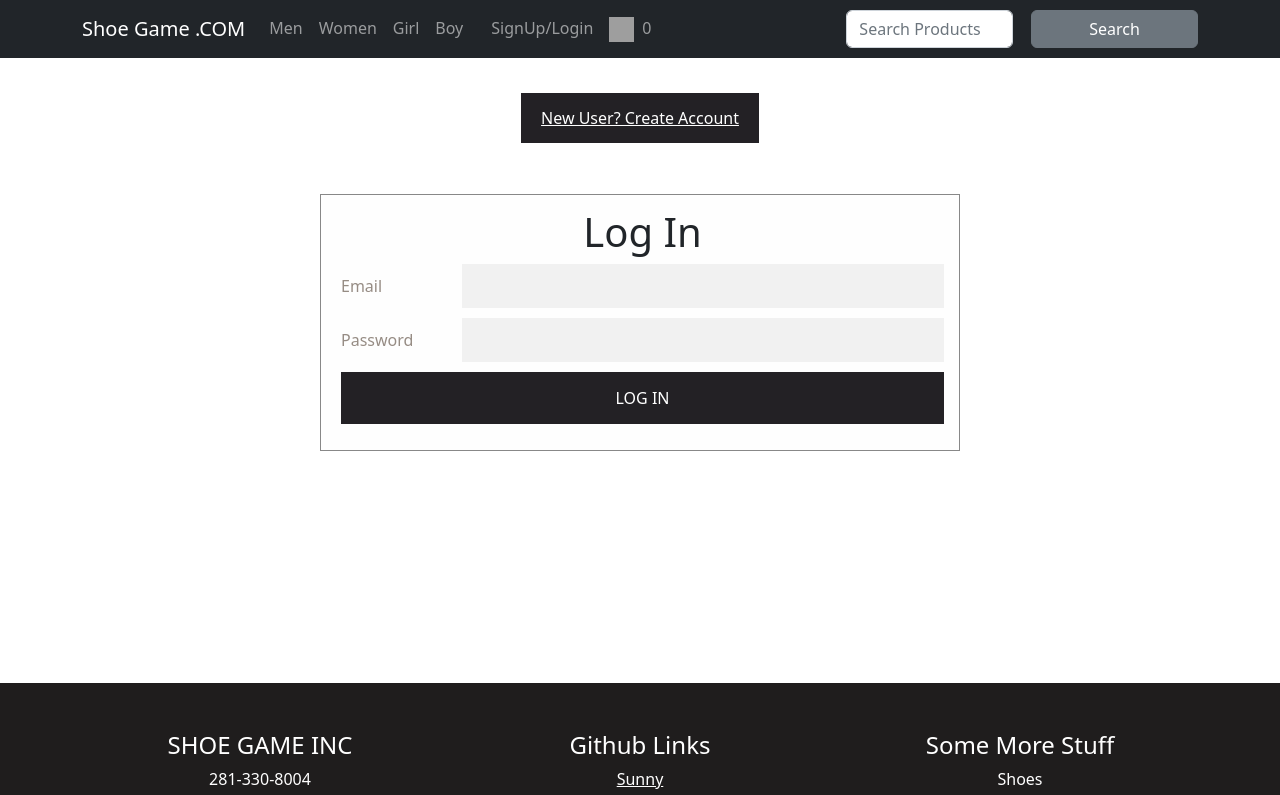
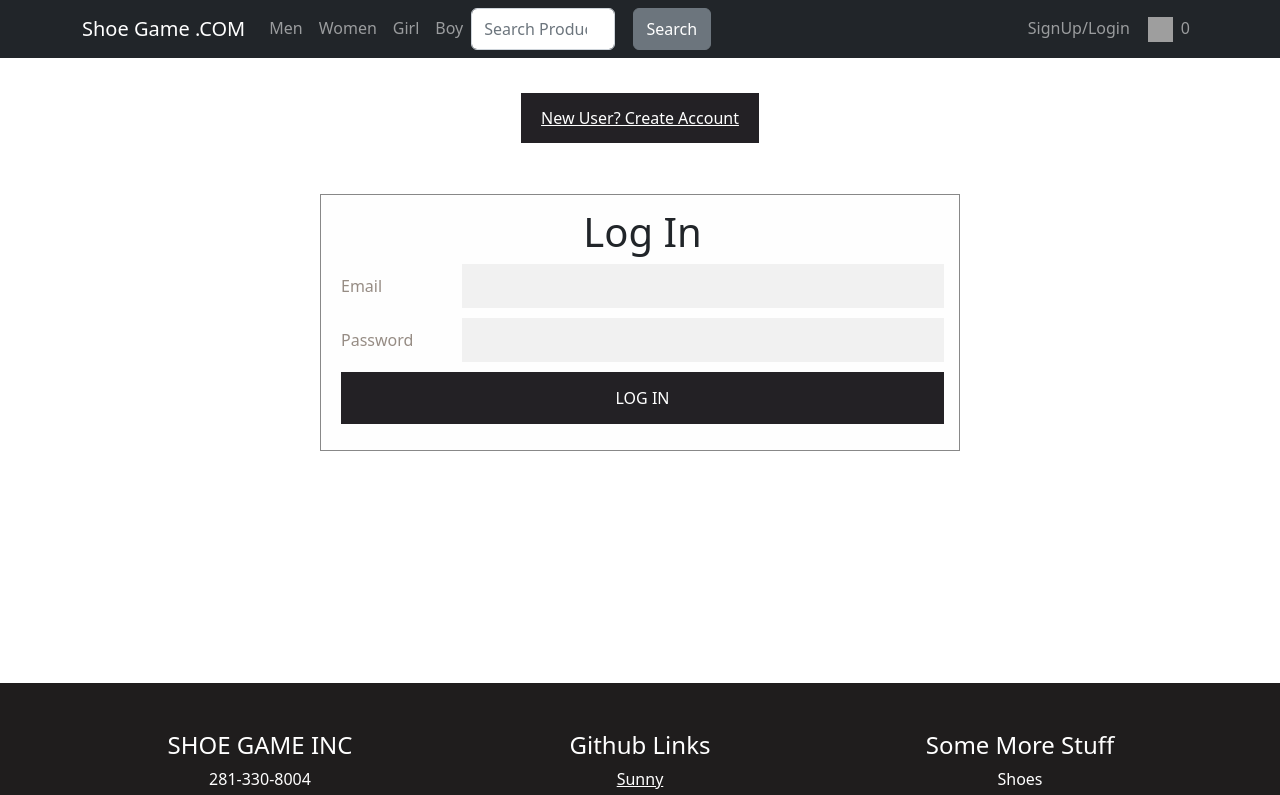
Before and after one commit to Jmccaster/JJSS_Final, a React (Create React App) app in the folder frontend/: page /login in a window 1280 px wide. Shown: the top 795 px of the page. Built offline with nearby package versions, Linux system fonts and the light colour scheme; grey boxes are pictures that could not be loaded.

Commit message:
Nav bar styling update

```diff
--- a/frontend/src/Components/NavBar.jsx
+++ b/frontend/src/Components/NavBar.jsx
@@ -1,7 +1,133 @@
+// // Nav Bar
+// import React, { Component } from "react";
+// import {
+//   Navbar,
+//   Nav,
+//   NavDropdown,
+//   Container,
+//   Form,
+//   FormControl,
+//   Button,
+// } from "react-bootstrap";
+// import { Link } from "react-router-dom";
+// import * as userService from "./../utilities/users-service";
+// import Search from "./Search";
+
+// function NavBar({ user, setUser, cart, setGender, setSearchProducts }) {
+//   // Create a function responsible for login the user out
+//   const handleLogOut = async (e) => {
+//     // Call the logout function
+
+//     userService.logOut();
+
+//     // Set the user back to null
+//     setUser(null);
+//   };
+//   return (
+//     <nav>
+//       <Navbar bg="dark" variant={"dark"}>
+//         <Container>
+//           <Navbar.Brand as={Link} to="/api/products">
+//             Shoe Game .COM
+//           </Navbar.Brand>
+//           <Navbar.Toggle aria-controls="basic-navbar-nav" />
+//           <Navbar.Collapse id="basic-navbar-nav">
+//             <Nav className="me-auto">
+//               <Nav.Link
+//                 as={Link}
+//                 to="/api/products/men"
+//                 name="men"
+//                 onClick={(e) => {
+//                   console.log("TARGET NAME IS");
+//                   console.log(e.target.name);
+//                   return setGender(e.target.name);
+//                 }}
+//               >
+//                 Men
+//               </Nav.Link>
+//               <br />
+//               <Nav.Link
+//                 as={Link}
+//                 to="/api/products/women"
+//                 name="women"
+//                 onClick={(e) => {
+//                   console.log(e.target.name);
+//                   return setGender(e.target.name);
+//                 }}
+//               >
+//                 Women
+//               </Nav.Link>
+//               <br />
+//               <Nav.Link
+//                 as={Link}
+//                 to="/api/products/girl"
+//                 name="girl"
+//                 onClick={(e) => {
+//                   console.log(e.target.name);
+//                   return setGender(e.target.name);
+//                 }}
+//               >
+//                 Girl
+//               </Nav.Link>
+//               <br />
+//               <Nav.Link
+//                 as={Link}
+//                 to="/api/products/boy"
+//                 name="boy"
+//                 onClick={(e) => {
+//                   console.log(e.target.name);
+//                   return setGender(e.target.name);
+//                 }}
+//               >
+//                 Boy
+//               </Nav.Link>
+//               <Container className="d-flex justify-content-end">
+//                 {user ? (
+//                   <>
+//                     <Navbar.Text>
+//                       Welcome {user.newUser?.name || user.currentUser?.name}
+//                     </Navbar.Text>
+
+//                     <Nav.Link
+//                       to=""
+//                       onClick={() => {
+//                         return handleLogOut();
+//                       }}
+//                     >
+//                       Log Out
+//                     </Nav.Link>
+//                   </>
+//                 ) : (
+//                   <Nav.Link as={Link} to="/login">
+//                     SignUp/Login
+//                   </Nav.Link>
+//                 )}
+//                 <Nav.Link as={Link} to="/cart">
+//                   <img
+//                     src="https://static.vecteezy.com/system/resources/previews/004/999/463/original/shopping-cart-icon-illustration-free-vector.jpg"
+//                     width="25px"
+//                     height="25px"
+//                   />
+//                 </Nav.Link>
+//                 <Navbar.Text>{cart.length}</Navbar.Text>
+//               </Container>
+//             </Nav>
+
+//             <Search setSearchProducts={setSearchProducts} />
+//           </Navbar.Collapse>
+//         </Container>
+//       </Navbar>
+//     </nav>
+//   );
+// }
+
+// export default NavBar;
+
 // Nav Bar
 import React, { Component } from "react";
 import {
   Navbar,
+  Margin,
   Nav,
   NavDropdown,
   Container,
@@ -9,24 +135,24 @@ import {
   FormControl,
   Button,
 } from "react-bootstrap";
+import LoginForm from "./LoginForm";
+import SignUpForm from "./SignUpForm";
 import { Link } from "react-router-dom";
 import * as userService from "./../utilities/users-service";
+import { useNavigate } from "react-router-dom";
 import Search from "./Search";
-
 function NavBar({ user, setUser, cart, setGender, setSearchProducts }) {
   // Create a function responsible for login the user out
   const handleLogOut = async (e) => {
     // Call the logout function
-
     userService.logOut();
-
     // Set the user back to null
     setUser(null);
   };
   return (
     <nav>
       <Navbar bg="dark" variant={"dark"}>
-        <Container>
+        <Container className="wideBar">
           <Navbar.Brand as={Link} to="/api/products">
             Shoe Game .COM
           </Navbar.Brand>
@@ -37,6 +163,7 @@ function NavBar({ user, setUser, cart, setGender, setSearchProducts }) {
                 as={Link}
                 to="/api/products/men"
                 name="men"
+                className="wideBar"
                 onClick={(e) => {
                   console.log("TARGET NAME IS");
                   console.log(e.target.name);
@@ -81,13 +208,23 @@ function NavBar({ user, setUser, cart, setGender, setSearchProducts }) {
               >
                 Boy
               </Nav.Link>
-              <Container className="d-flex justify-content-end">
+              {/* search bar */}
+              <Search setSearchProducts={setSearchProducts} />
+              {/* search bar */}
+              <div>
+                <p>
+                  &nbsp;&nbsp;&nbsp;&nbsp;&nbsp;&nbsp;&nbsp;&nbsp;&nbsp;&nbsp;&nbsp;&nbsp;&nbsp;&nbsp;&nbsp;&nbsp;&nbsp;&nbsp;&nbsp;&nbsp;&nbsp;&nbsp;&nbsp;&nbsp;&nbsp;&nbsp;&nbsp;&nbsp;&nbsp;&nbsp;&nbsp;&nbsp;&nbsp;&nbsp;&nbsp;&nbsp;&nbsp;&nbsp;&nbsp;&nbsp;&nbsp;&nbsp;&nbsp;&nbsp;&nbsp;&nbsp;&nbsp;&nbsp;&nbsp;&nbsp;&nbsp;&nbsp;&nbsp;&nbsp;&nbsp;&nbsp;&nbsp;&nbsp;&nbsp;&nbsp;&nbsp;&nbsp;&nbsp;&nbsp;&nbsp;&nbsp;&nbsp;&nbsp;&nbsp;&nbsp;
+                </p>
+                {/* <p> -------------------------------------------------- </p> */}
+              </div>
+              {/* SIGN UP LOG IN CART */}
+              <div>
+                <Container className="d-flex justify-content-end ms-1">
                   {user ? (
                     <>
                       <Navbar.Text>
                         Welcome {user.newUser?.name || user.currentUser?.name}
                       </Navbar.Text>
-
                       <Nav.Link
                         to=""
                         onClick={() => {
@@ -98,7 +235,7 @@ function NavBar({ user, setUser, cart, setGender, setSearchProducts }) {
                       </Nav.Link>
                     </>
                   ) : (
-                  <Nav.Link as={Link} to="/login">
+                    <Nav.Link as={Link} to="/login" className="mx-auto">
                       SignUp/Login
                     </Nav.Link>
                   )}
@@ -111,14 +248,13 @@ function NavBar({ user, setUser, cart, setGender, setSearchProducts }) {
                   </Nav.Link>
                   <Navbar.Text>{cart.length}</Navbar.Text>
                 </Container>
+              </div>
+              {/* SIGN UP LOG IN CART */}
             </Nav>
-
-            <Search setSearchProducts={setSearchProducts} />
           </Navbar.Collapse>
         </Container>
       </Navbar>
     </nav>
   );
 }
-
 export default NavBar;
--- a/frontend/src/Components/Search.jsx
+++ b/frontend/src/Components/Search.jsx
@@ -21,15 +21,18 @@ function Search({ setSearchProducts }) {
   return (
     <>
       <Form className="d-flex" onSubmit={handleFormSubmission}>
+        {/* <div width="2000">dff</div> */}
         <Form.Control
           type="search"
           placeholder="Search Products"
-          className="me-2"
+          className="me-2 "
+          // style={{ width: "100%" }}
           aria-label="Search"
           value={searchTerm.val}
           onChange={(e) => setSearchTerm({ val: e.target.value })}
         />
-        <Button variant="secondary" type="submit">
+
+        <Button variant="secondary" type="submit" className="w-50">
           Search
         </Button>
       </Form>
```
Lines whose indentation alone changed are shown as unchanged.
